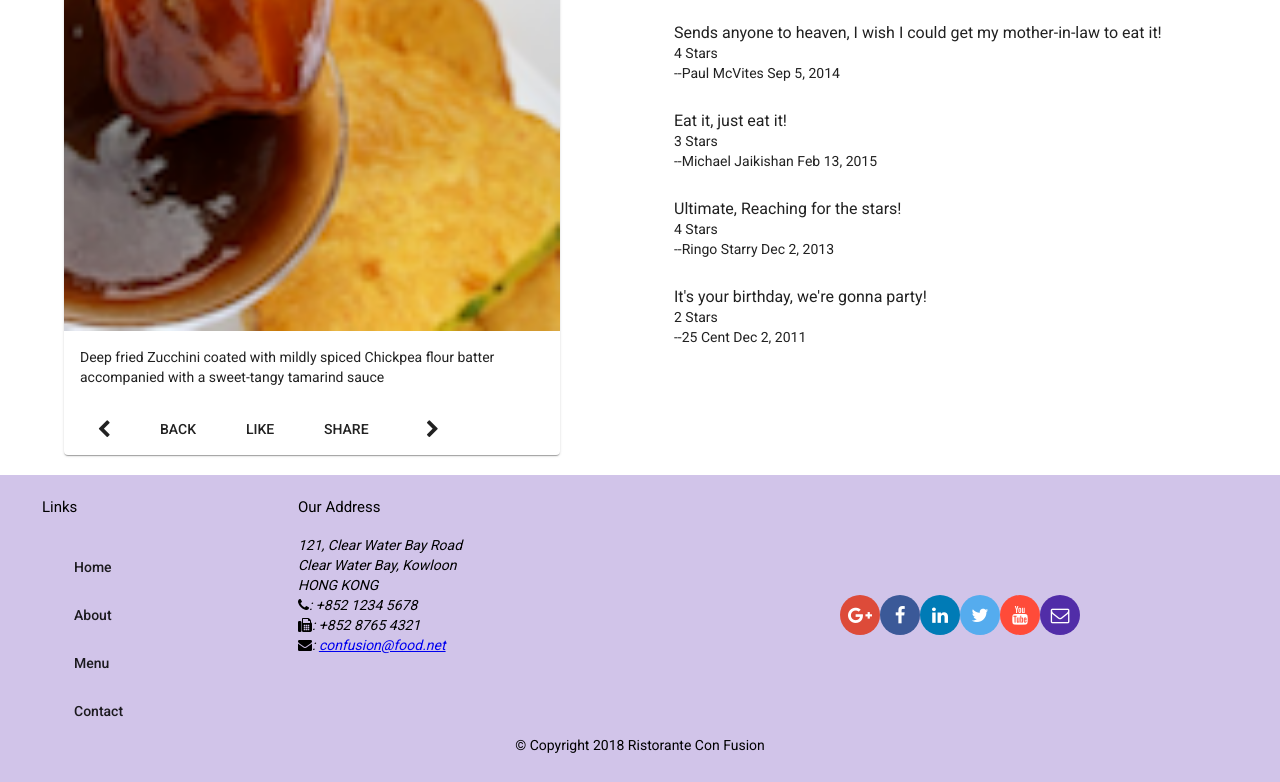
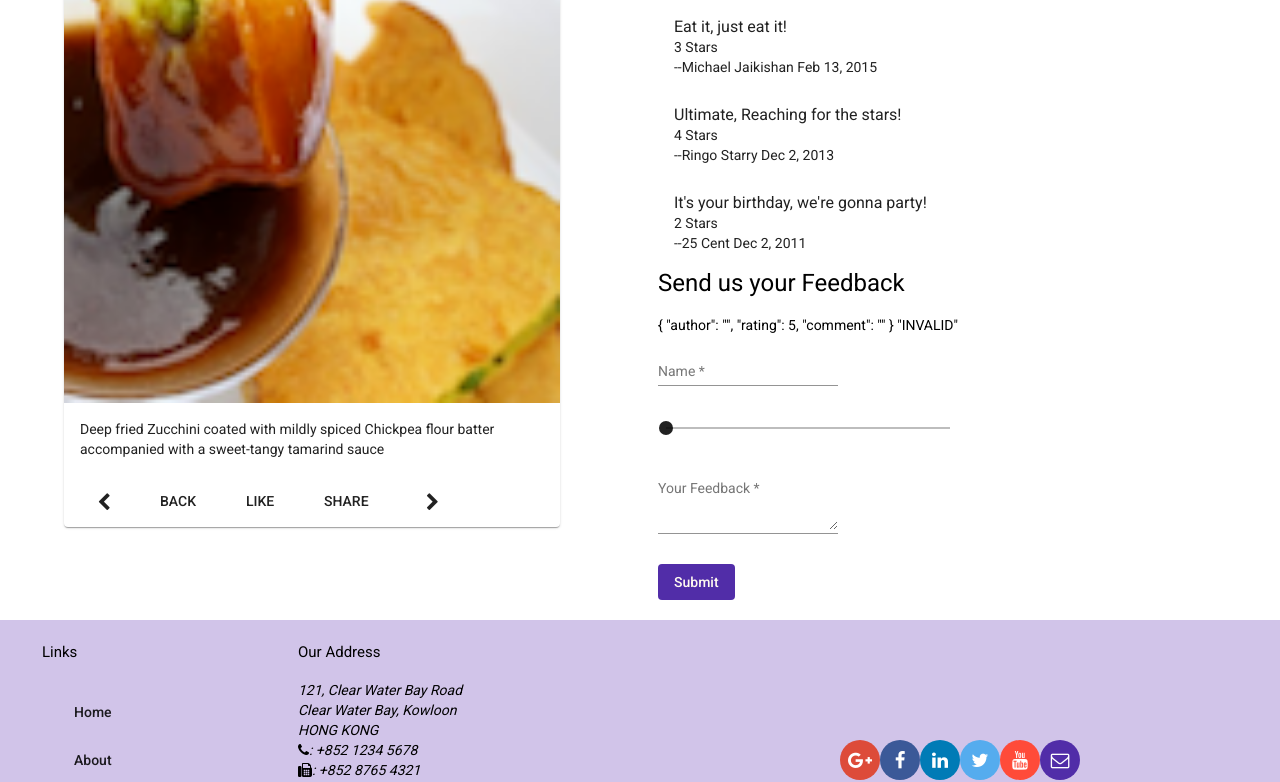
Before and after one commit to gourangi-taware/Angular, an Angular app: page /dishdetail/1 in a window 1280 px wide. Shown: the part 577-1359 px from the top of the page. Built offline with nearby package versions, Linux system fonts and the light colour scheme.

Commit message:
Feedback form

```diff
--- a/src/app/app.module.ts
+++ b/src/app/app.module.ts
@@ -18,6 +18,7 @@
 import { MatSlideToggleModule } from '@angular/material/slide-toggle';
 import { ReactiveFormsModule } from '@angular/forms';
 import { MatProgressSpinnerModule } from '@angular/material/progress-spinner';
+import {MatSliderModule} from '@angular/material/slider';
 
 import { MenuComponent } from './menu/menu.component';
 import { DishdetailComponent } from './dishdetail/dishdetail.component';
@@ -56,14 +57,15 @@
     MatButtonModule,
     MatListModule,
     MatDialogModule,
-     MatFormFieldModule,
+    MatFormFieldModule,
     MatInputModule,
     MatCheckboxModule,
     FormsModule,
     MatSelectModule,
     MatSlideToggleModule,
     ReactiveFormsModule,
-    MatProgressSpinnerModule
+    MatProgressSpinnerModule,
+    MatSliderModule
   ],
   providers: [
     DishService,
--- a/src/app/contact/contact.component.html
+++ b/src/app/contact/contact.component.html
@@ -43,21 +43,21 @@
       <p>
         <mat-form-field class="half-width">
           <input matInput formControlName="firstname" placeholder="First Name" type="text" required>
-          <mat-error *ngIf="feedbackForm.get('firstname').hasError('required') && feedbackForm.get('firstname').touched">First name is required</mat-error>
+          <mat-error *ngIf="formErrors.firstname">{{formErrors.firstname}}</mat-error>
         </mat-form-field>
         <mat-form-field class="half-width">
           <input matInput formControlName="lastname" placeholder="Last Name" type="text" required>
-          <mat-error *ngIf="feedbackForm.get('lastname').hasError('required') && feedbackForm.get('lastname').touched">Last name is required</mat-error>
+          <mat-error *ngIf="formErrors.lastname">{{formErrors.lastname}}</mat-error>
         </mat-form-field>
       </p>
       <p>
         <mat-form-field class="half-width">
-          <input matInput formControlName="telnum" placeholder="Tel. Number" type="tel" required>
-          <mat-error *ngIf="feedbackForm.get('telnum').hasError('required') && feedbackForm.get('telnum').touched">Tel. number is required</mat-error>
+          <input matInput formControlName="telnum" placeholder="Tel. Number" type="tel" pattern=[0-9]* required>
+          <mat-error *ngIf="formErrors.telnum">{{formErrors.telnum}}</mat-error>
         </mat-form-field>
         <mat-form-field class="half-width">
-          <input matInput formControlName="email" placeholder="Email" type="email" required>
-          <mat-error *ngIf="feedbackForm.get('email').hasError('required') && feedbackForm.get('email').touched">Email ID is required</mat-error>
+          <input matInput formControlName="email" placeholder="Email" type="email" email required>
+          <mat-error *ngIf="formErrors.email">{{formErrors.email}}</mat-error>
         </mat-form-field>
       </p>
       <table class="form-size">
--- a/src/app/contact/contact.component.ts
+++ b/src/app/contact/contact.component.ts
@@ -18,20 +18,75 @@
     this.createForm();
   }
 
+
+  formErrors = {
+    'firstname': '',
+    'lastname': '',
+    'telnum': '',
+    'email': ''
+  };
+
+  validationMessages = {
+    'firstname': {
+      'required':      'First Name is required.',
+      'minlength':     'First Name must be at least 2 characters long.',
+      'maxlength':     'FirstName cannot be more than 25 characters long.'
+    },
+    'lastname': {
+      'required':      'Last Name is required.',
+      'minlength':     'Last Name must be at least 2 characters long.',
+      'maxlength':     'Last Name cannot be more than 25 characters long.'
+    },
+    'telnum': {
+      'required':      'Tel. number is required.',
+      'pattern':       'Tel. number must contain only numbers.'
+    },
+    'email': {
+      'required':      'Email is required.',
+      'email':         'Email not in valid format.'
+    },
+  };
+
   ngOnInit() {
   }
 
   createForm() {
     this.feedbackForm = this.fb.group({
-      firstname: ['', Validators.required ],
-      lastname: ['', Validators.required ],
-      telnum: ['0', Validators.required ],
-      email: ['', Validators.required ],
+      firstname: ['', [Validators.required, Validators.minLength(2), Validators.maxLength(25)] ],
+      lastname: ['', [Validators.required, Validators.minLength(2), Validators.maxLength(25)] ],
+      telnum: ['', [Validators.required, Validators.pattern] ],
+      email: ['', [Validators.required, Validators.email] ],
       agree: false,
       contacttype: 'None',
       message: ''
     });
+
+    this.feedbackForm.valueChanges
+      .subscribe(data => this.onValueChanged(data));
+
+    this.onValueChanged(); // (re)set validation messages now
   }
+
+  onValueChanged(data?: any) {
+    if (!this.feedbackForm) { return; }
+    const form = this.feedbackForm;
+    for (const field in this.formErrors) {
+      if (this.formErrors.hasOwnProperty(field)) {
+        // clear previous error message (if any)
+        this.formErrors[field] = '';
+        const control = form.get(field);
+        if (control && control.dirty && !control.valid) {
+          const messages = this.validationMessages[field];
+          for (const key in control.errors) {
+            if (control.errors.hasOwnProperty(key)) {
+              this.formErrors[field] += messages[key] + ' ';
+            }
+          }
+        }
+      }
+    }
+  }
+
 
   onSubmit() {
     this.feedback = this.feedbackForm.value;
--- a/src/app/dishdetail/dishdetail.component.html
+++ b/src/app/dishdetail/dishdetail.component.html
@@ -51,6 +51,39 @@
         <div flex [hidden]="dish">
           <mat-spinner></mat-spinner><h4>Loading . . . Please Wait</h4>
         </div>
+
+
+          <h1>Send us your Feedback</h1>
+          <p>{{ feedbackForm.value | json }} {{ feedbackForm.status | json }}</p>
+
+          <form novalidate [formGroup]="feedbackForm" #fform="ngForm" (ngSubmit)="onSubmit()">
+            <div>
+              <mat-form-field class="full-width">
+                <input matInput formControlName="author" placeholder="Name" type="text" required>
+                <mat-error *ngIf="formErrors.author">{{formErrors.author}}</mat-error>
+              </mat-form-field>
+              <p>
+                <mat-slider
+                thumbLabel
+                [displayWith]="formatLabel"
+                tickInterval="1"
+                min="1"
+                max="5"></mat-slider>
+
+              </p>
+            </div>
+
+
+            <p>
+              <mat-form-field class="full-width">
+                <textarea matInput formControlName="comment" placeholder="Your Feedback" rows=3  required></textarea>
+                <mat-error *ngIf="formErrors.comment">{{formErrors.comment}}</mat-error>
+              </mat-form-field>
+            </p>
+            <button type="submit"  mat-button class="background-primary text-floral-white" [disabled]="!feedbackForm.valid" (click)="onSubmit()">Submit</button>
+          </form>
+
+
   </div>
 
 </div>
--- a/src/app/dishdetail/dishdetail.component.scss
+++ b/src/app/dishdetail/dishdetail.component.scss
@@ -0,0 +1,3 @@
+mat-slider {
+  width: 300px;
+}
--- a/src/app/dishdetail/dishdetail.component.ts
+++ b/src/app/dishdetail/dishdetail.component.ts
@@ -1,10 +1,12 @@
-import { Component, OnInit } from '@angular/core';
+import { Component, OnInit ,ViewChild } from '@angular/core';
 import { Comment } from '../shared/comment';
 import { Dish } from '../shared/dish';
 import { Params,ActivatedRoute } from '@angular/router';
 import { Location } from '@angular/common';
 import { DishService } from '../services/dish.service';
 import { switchMap } from 'rxjs/operators';
+import { FormBuilder, FormGroup, Validators } from '@angular/forms';
+import { Feedback1} from '../shared/feedback1';
 
 @Component({
   selector: 'app-dishdetail',
@@ -19,9 +21,31 @@
   prev: string;
   next: string;
 
+  feedbackForm: FormGroup;
+    feedback: Feedback1;
+
+    @ViewChild('fform') feedbackFormDirective;
+
   constructor(private dishservice: DishService,
     private route: ActivatedRoute,
-    private location: Location) { }
+    private location: Location,private fb: FormBuilder) {this.createForm(); }
+
+    formErrors = {
+      'author': '',
+      'comment' :'',
+
+    };
+
+    validationMessages = {
+      'author': {
+        'required':      'First Name is required.',
+        'minlength':     'First Name must be at least 2 characters long.',
+        'maxlength':     'FirstName cannot be more than 25 characters long.'
+      },
+      'comment': {
+        'required' :'Feedback is required.'
+      },
+    };
 
   ngOnInit() {
 
@@ -30,6 +54,8 @@
     this.route.params.pipe(switchMap((params: Params) => this.dishservice.getDish(params['id'])))
     .subscribe(dish => { this.dish = dish; this.setPrevNext(dish.id); });
   }
+
+
 
   setPrevNext(dishId: string) {
     const index = this.dishIds.indexOf(dishId);
@@ -41,4 +67,61 @@
     this.location.back();
   }
 
+  createForm() {
+    this.feedbackForm = this.fb.group({
+      author: ['', [Validators.required, Validators.minLength(2), Validators.maxLength(25)] ],
+      rating:5,
+      comment: ['' ,Validators.required]
+    });
+
+    this.feedbackForm.valueChanges
+      .subscribe(data => this.onValueChanged(data));
+
+    this.onValueChanged(); // (re)set validation messages now
+  }
+
+  formatLabel(value: number) {
+    if (value >= 1) {
+      return Math.round(value / 1);
+    }
+    return value;
+  }
+
+  onValueChanged(data?: any) {
+    if (!this.feedbackForm) { return; }
+    const form = this.feedbackForm;
+    for (const field in this.formErrors) {
+      if (this.formErrors.hasOwnProperty(field)) {
+        // clear previous error message (if any)
+        this.formErrors[field] = '';
+        const control = form.get(field);
+        if (control && control.dirty && !control.valid) {
+          const messages = this.validationMessages[field];
+          for (const key in control.errors) {
+            if (control.errors.hasOwnProperty(key)) {
+              this.formErrors[field] += messages[key] + ' ';
+            }
+          }
+        }
+      }
+    }
+  }
+
+  onSubmit() {
+    this.feedback = this.feedbackForm.value;
+    this.feedback.date=new Date().toISOString();
+    console.log(this.feedback);
+    this.dish.comments.push(this.feedback);
+    this.feedbackForm.reset({
+      firstname: '',
+      rating:'5',
+      message: ''
+    });
+    this.feedbackFormDirective.resetForm({
+      firstname: '',
+      rating:'5',
+      message: ''
+    });
+  }
+
 }
--- /dev/null
+++ b/src/app/shared/feedback1.ts
@@ -0,0 +1,6 @@
+export class Feedback1 {
+    rating:number;
+    comment:string;
+    author:string;
+    date:string;
+};
```
